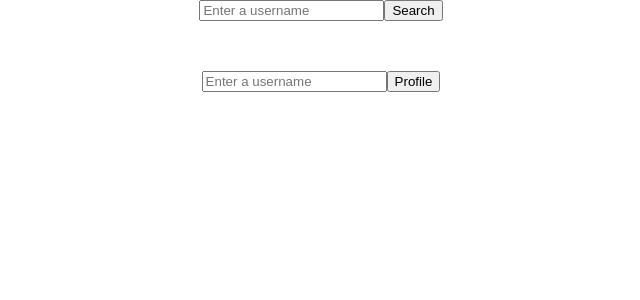
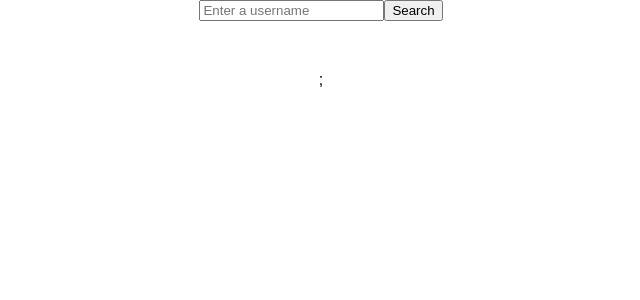
Before and after one commit to ashToronto/git-finder, a React (Create React App) app: page / in a window 1280 px wide. Shown: the top 300 px of the page, without its empty margins (319-959 px from the left). Built offline with nearby package versions, Linux system fonts and the light colour scheme.

Commit message:
added map function to repo iteration for second api

```diff
--- a/src/App.js
+++ b/src/App.js
@@ -1,9 +1,7 @@
 import React, { Component } from 'react';
-import logo from './logo.svg';
 import './App.css';
 import Form from './components/form'
 import User from './components/user'
-import Button from './components/button'
 import Repo from './components/repo'
 
 class App extends Component {
@@ -17,9 +15,9 @@ class App extends Component {
         gists: '',
         avatar: '',
         projects: '',
+
         repoDescription: '',
-        repoWatchers: '',
-        repoForks: ''
+        repoInfo: [],
     }
   }
 
@@ -45,25 +43,12 @@ class App extends Component {
     .then(data2 => {
       this.setState({
         repoDescription: data2[0].description,
+        repoInfo: data2
     });
       console.log(data2)
     });
   });
 }
-
-// getRepo = (e) => {
-//   e.preventDefault();
-//   // const name = e.target.value
-//   const name = e.target.elements.userName.value
-//   fetch(`https://api.github.com/users/${name}/repos`)
-//   .then(res => res.json())
-//   .then(data => {
-//     this.setState({
-//       repoDescription: data[0].description,
-//   });
-//     console.log(data)
-//   });
-// }
 
   render() {
     return (
@@ -81,9 +66,9 @@ class App extends Component {
            />
          </div>
          <div>
-           <Button getRepo={this.getRepo}/>
            <Repo
              repoDescription={this.state.repoDescription}
+             repoInfo={this.state.repoInfo}
              />
          </div>
       </div>
--- a/src/components/repo.jsx
+++ b/src/components/repo.jsx
@@ -5,11 +5,14 @@ class Repo extends React.Component {
     return (
       <div className="App">
         <p>{this.props.repoDescription}</p>
+        {this.props.repoInfo.map((repo, key) => (
+          <ul>
+            <p>repo description: {repo.description}</p>
+          </ul>
+        ))};
       </div>
     );
   }
 };
 
 export default Repo;
-
-// <form onKeyUp={ this.props.getUser }>
```
